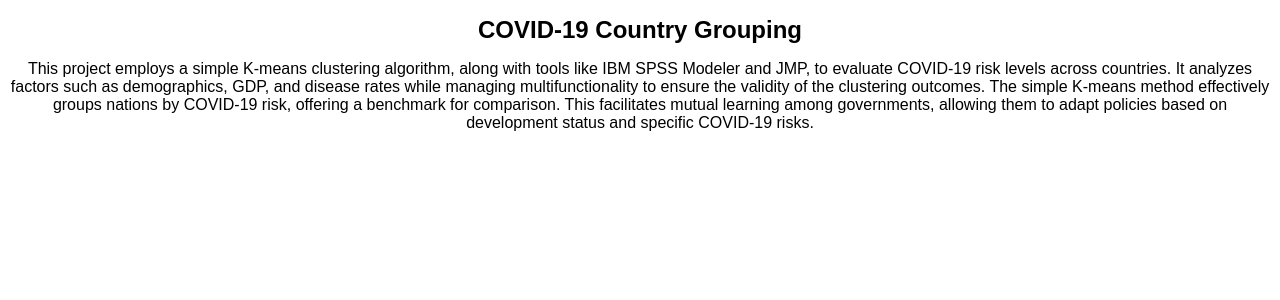
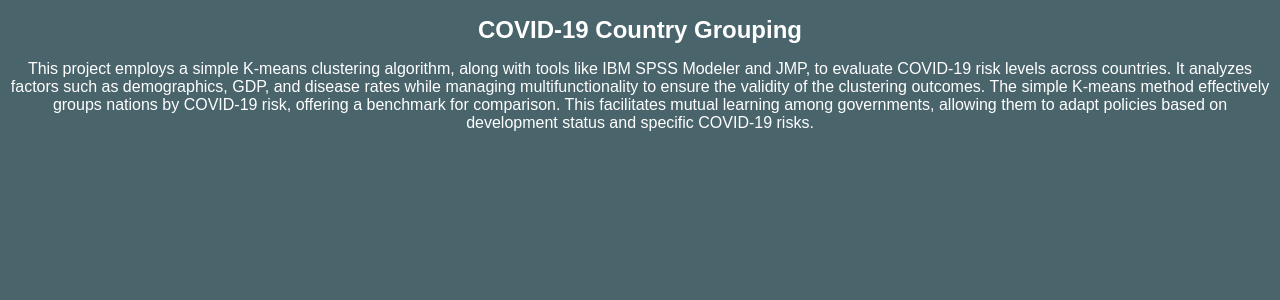
Before and after one commit to Md-Khid/Md-Khid, a Jekyll site: the page findings.html, which Jekyll copies as it is, in a window 1280 px wide. Shown: the top 300 px of the page. Built offline with Jekyll 4.4.1, drawn with Linux system fonts in a browser that asks for light colours.

Commit message:
Update findings.html

```diff
--- a/findings.html
+++ b/findings.html
@@ -6,9 +6,9 @@
     <title>COVID-19 Country Grouping</title>
     <style>
         body {
-            background-image: url('downloads-bg.jpg'); /* Updated background image */
+            background-image: url('img/downloads-bg.jpg'); /* Updated background image path */
             font-family: Arial, sans-serif;
-            color: black;
+            color: white;
             text-align: center;
         }
         h1 {
```
